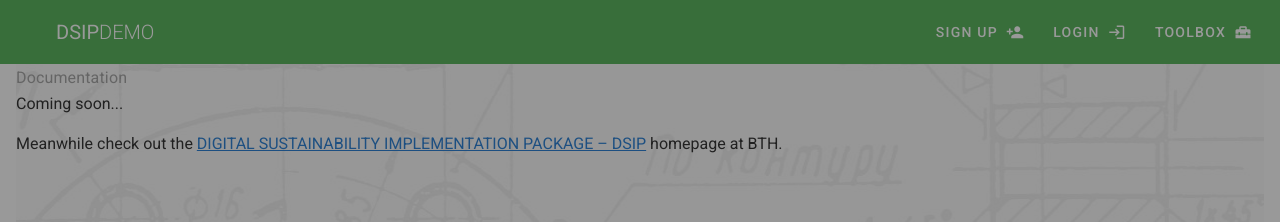
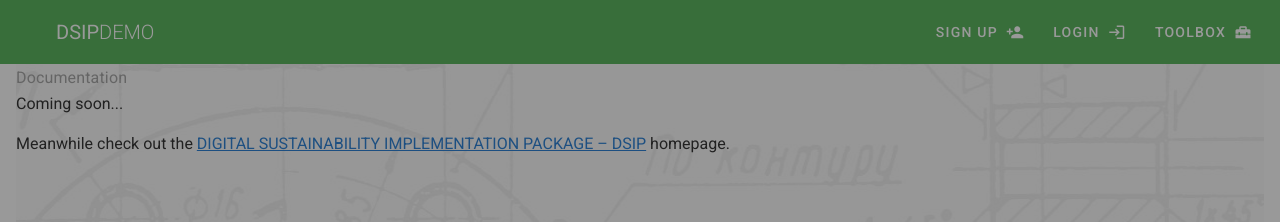
Before and after one commit to inigoalonso/dsip-sed-demo, a Vue app: page /docs in a window 1280 px wide. Shown: the top 222 px of the page. Built offline with nearby package versions, Linux system fonts and the light colour scheme; no server answers; what vue-apexcharts would draw is missing.

Commit message:
dsip homepage

```diff
--- a/src/components/documentation/Docs.vue
+++ b/src/components/documentation/Docs.vue
@@ -3,7 +3,7 @@
 
     <h1 class="subtitle-1 grey--text">Documentation</h1>
     <p>Coming soon...</p>
-    <p>Meanwhile check out the <a href="https://www.bth.se/forskning/forskningsomraden/strategisk-hallbar-utveckling/digital-sustainability-implementation-package-dsip/">DIGITAL SUSTAINABILITY IMPLEMENTATION PACKAGE – DSIP</a> homepage at BTH.</p>
+    <p>Meanwhile check out the <a href="https://www.dsip.se/">DIGITAL SUSTAINABILITY IMPLEMENTATION PACKAGE – DSIP</a> homepage.</p>
 
   </div>
 </template>
```
